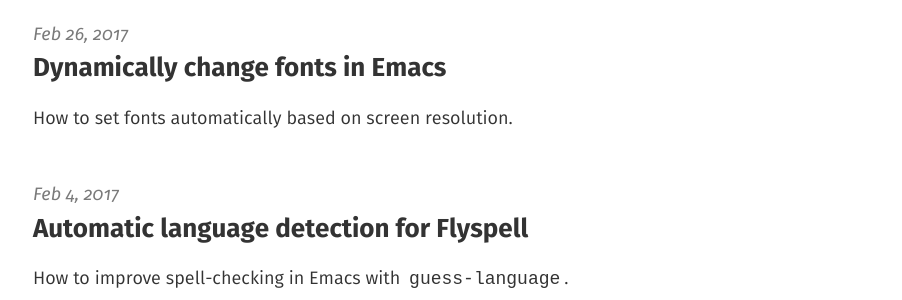
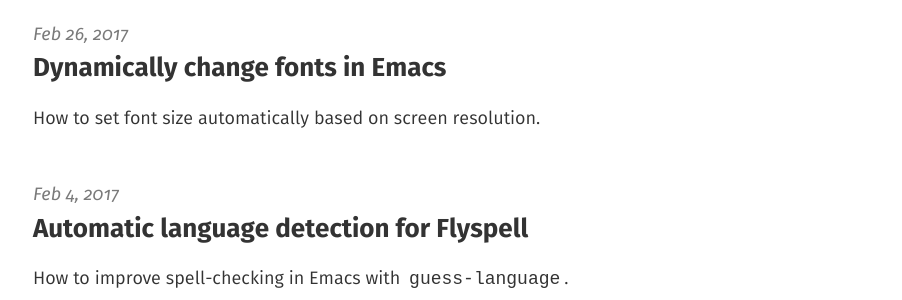
Before and after one commit to manuel-uberti/manuel-uberti.github.io, a Jekyll site: the page built from index.html, in a window 1280 px wide. Shown: the part 211-511 px from the top of the page, without its empty margins (187-1089 px from the left). Built offline with Jekyll 4.4.1, drawn with Linux system fonts in a browser that asks for light colours; some web fonts are replaced; the list of posts is cut into pages by our own code.

Commit message:
Be more specific

```diff
--- a/_posts/2017-02-26-dynamicfonts.md
+++ b/_posts/2017-02-26-dynamicfonts.md
@@ -2,7 +2,7 @@
 layout:     post
 title:      Dynamically change fonts in Emacs
 date:       2017-02-26
-summary:    How to set fonts automatically based on screen resolution.
+summary:    How to set font size automatically based on screen resolution.
 categories: emacs
 ---
 
```
